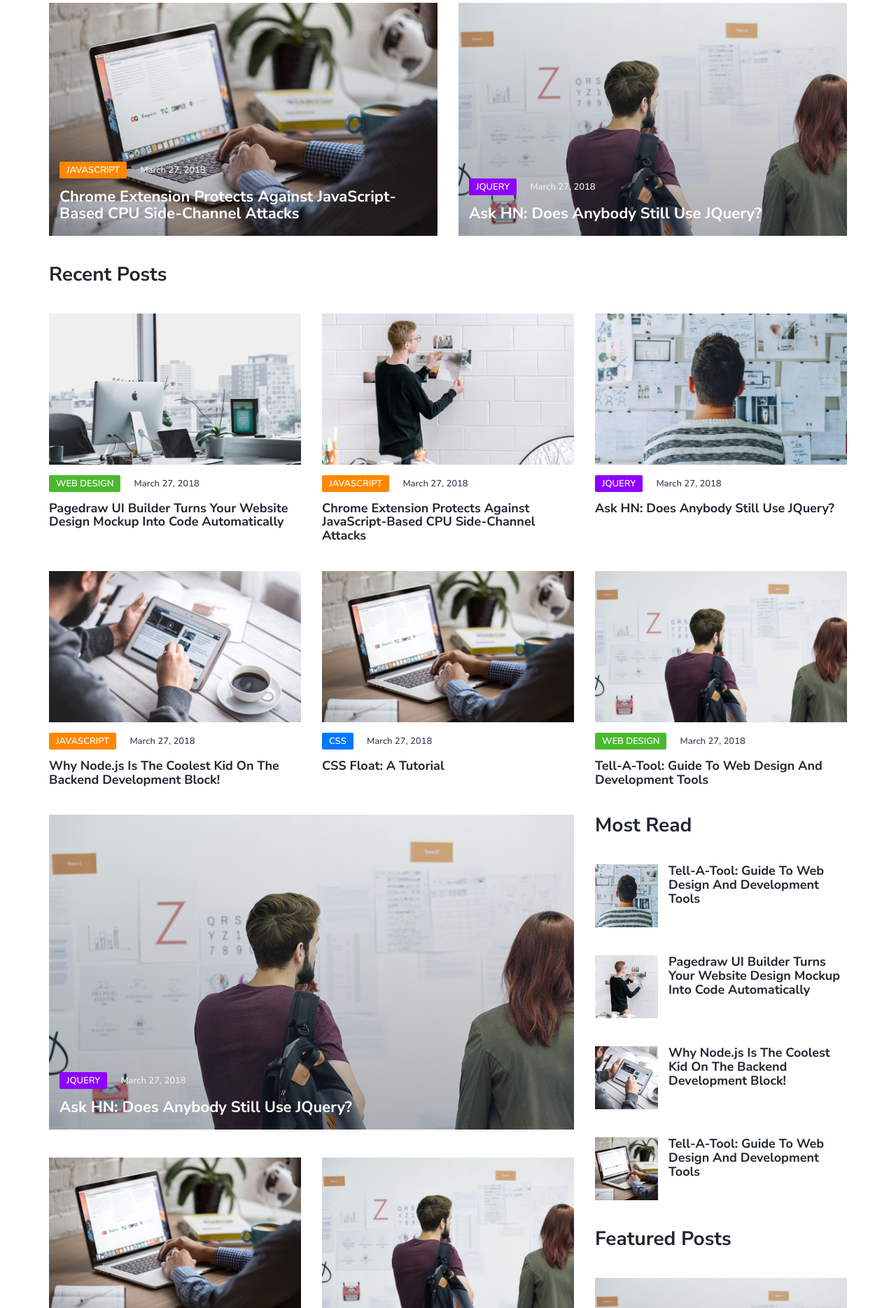
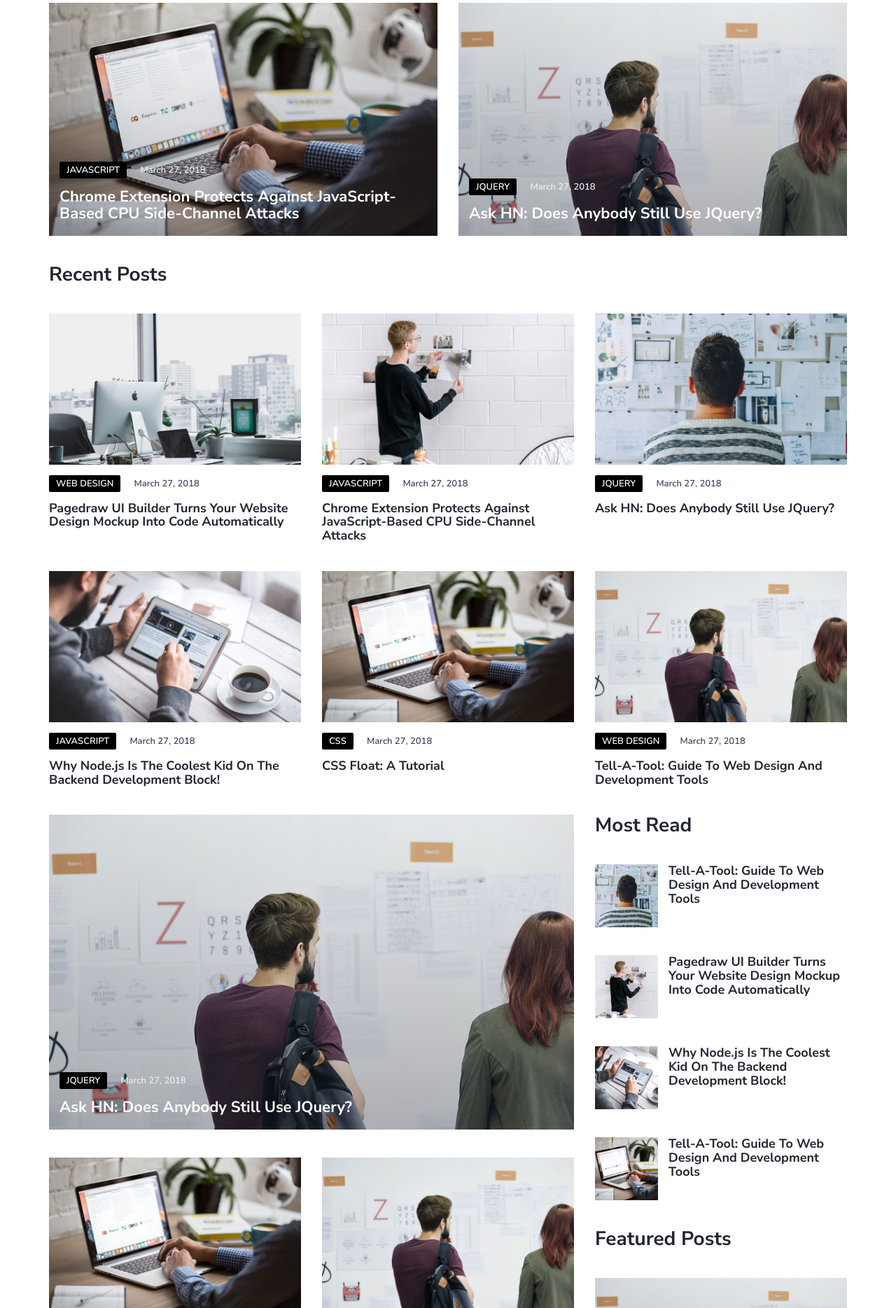
Before and after one commit to Pandaware-Tech/Dynamo-Blogger, a Django app: page /blog/ in a window 1280 px wide. Shown: the part 106-1975 px from the top of the page at 70% size. Run offline with Django 4.2, Linux system fonts and the light colour scheme; some libraries are stand-ins or nearby versions.

Commit message:
Update custom.css

```diff
--- a/dynamo_blogger/static/css/custom.css
+++ b/dynamo_blogger/static/css/custom.css
@@ -6,3 +6,12 @@ a.logo {
 ul.nav-menu li > a {
     text-transform: uppercase !important;
 }
+
+h3.post-title > a {
+    text-decoration: none !important;
+}
+
+.cat-1, .cat-2, .cat-3, .cat-4 {
+    background-color: #000 !important;
+    border-bottom: 0px solid transparent !important;
+}
```
